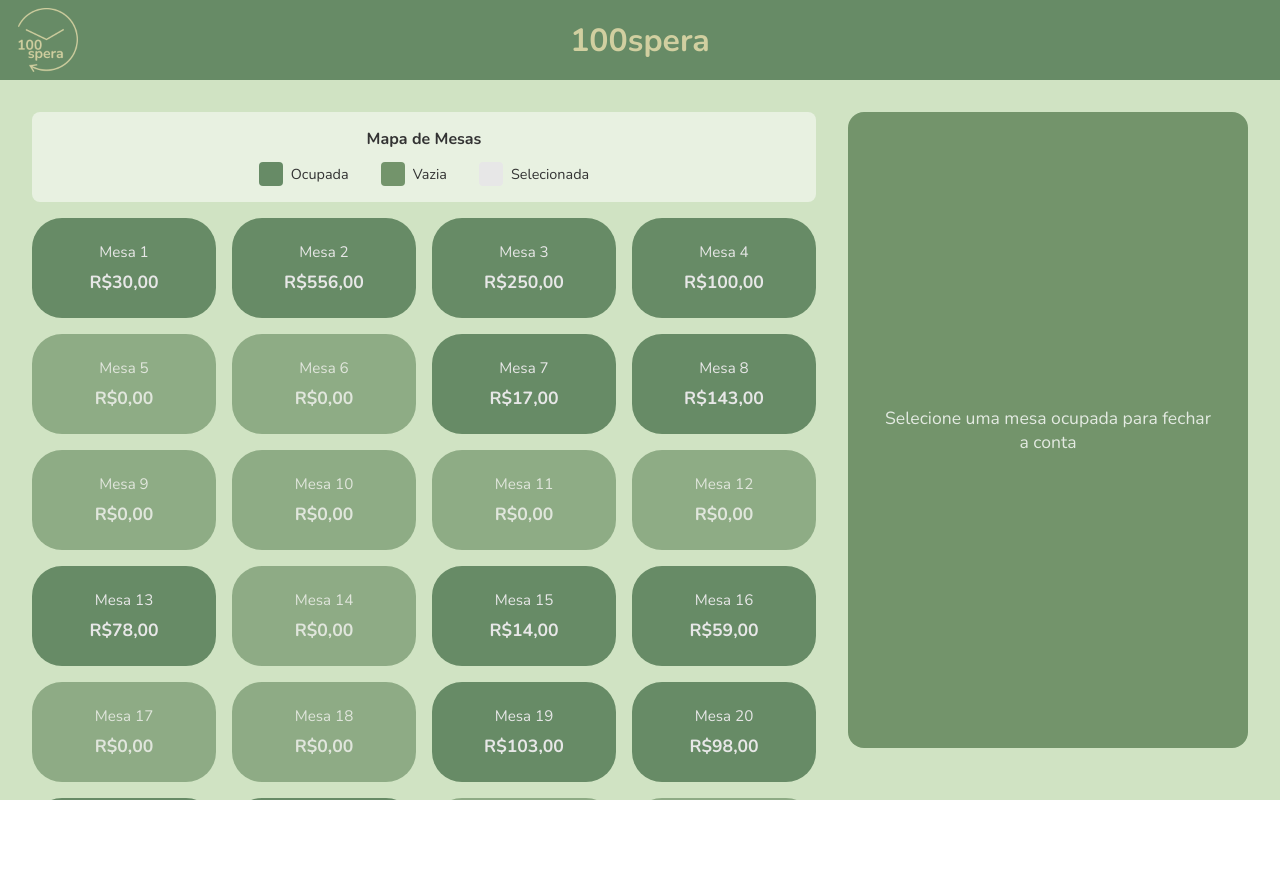
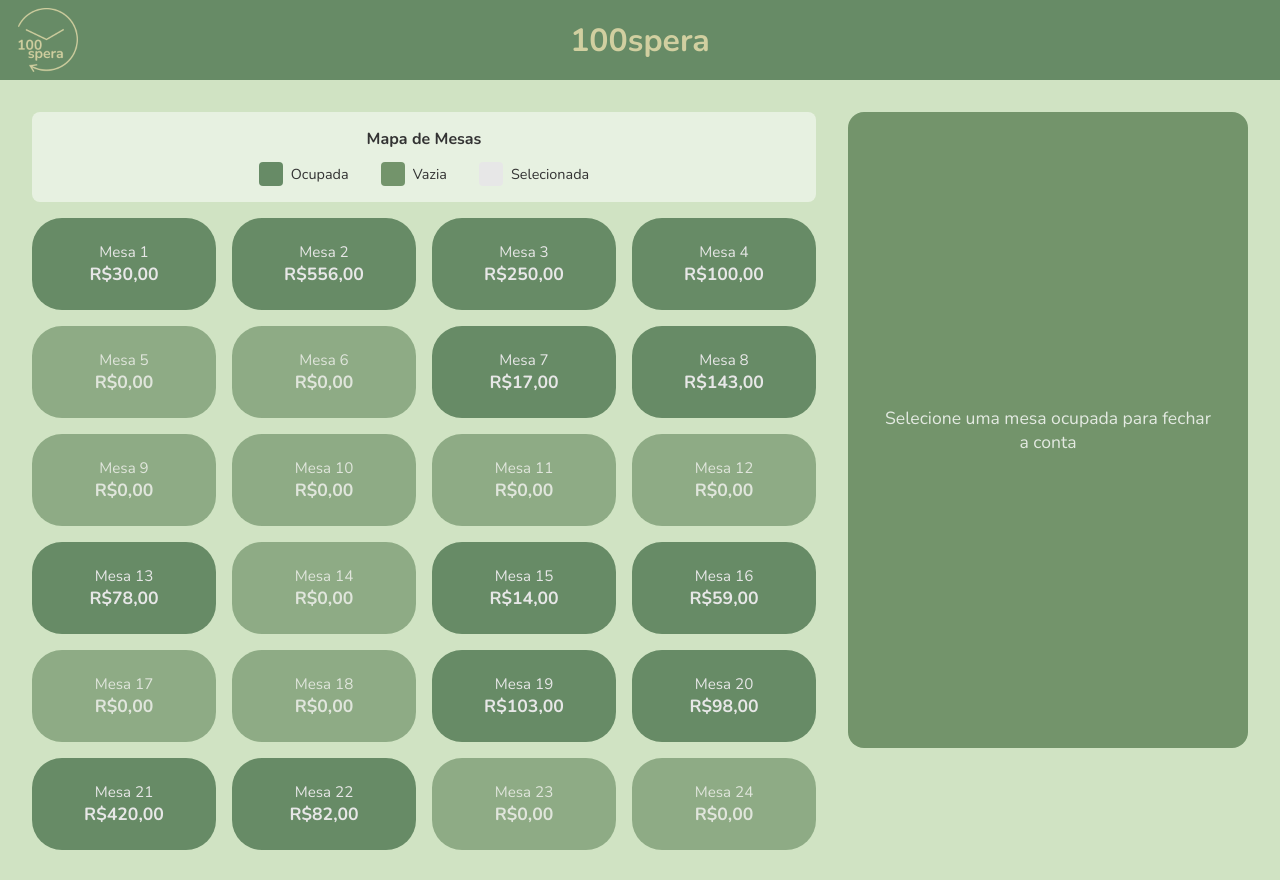
Before and after one commit to giovannig10/100spera-frontend, a Next.js app: page /caixa in a window 1280 px wide. Before the commit the page ends 800 px from the top, so only its background shows below. Built offline with nearby package versions, Linux system fonts and the light colour scheme.

Commit message:
fix: correct css

```diff
--- a/src/app/caixa/page.module.css
+++ b/src/app/caixa/page.module.css
@@ -1,5 +1,5 @@
 .container {
-  min-height: calc(100vh - 80px);
+  min-height: 100vh;
   background-color: var(--cor-fundo);
 }
 
@@ -72,25 +72,23 @@
   display: grid;
   grid-template-columns: repeat(4, 1fr);
   gap: 1rem;
-  flex: 1;
+
 }
 
 .mesa {
   background-color: var(--cor-primaria);
   border: none;
   border-radius: 30px;
-  padding: 1.5rem 1rem;
+  padding: 1.5rem;
   display: flex;
   flex-direction: column;
   align-items: center;
   justify-content: center;
-  gap: 0.5rem;
   cursor: pointer;
   transition: all 0.2s;
   color: var(--cor-quinaria);
   font-family: inherit;
   position: relative;
-  z-index: 2;
 }
 
 .mesa:hover:not(:disabled) {
```
